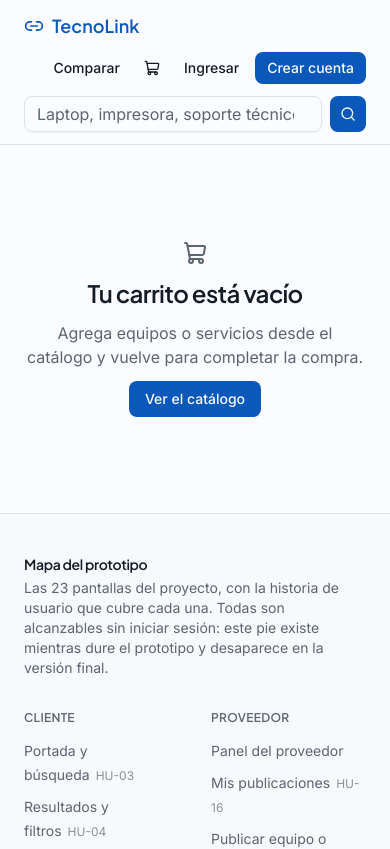
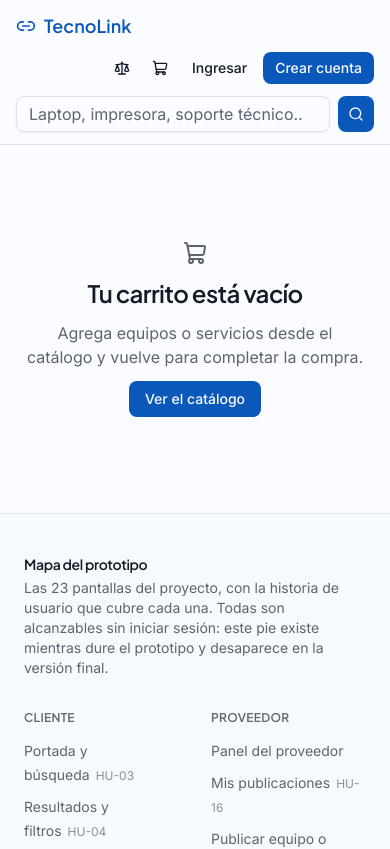
Before and after one commit to esteban-abanto-2709/TecnoLink, a Next.js app in the folder apps/web/: page /cart in a window 390 px wide. Shown: the top 849 px of the page. Built offline with nearby package versions, Linux system fonts and the light colour scheme.

Commit message:
fix(responsive): remove small-screen overflow and enlarge touch targets

```diff
--- a/apps/web/src/app/cart/page.tsx
+++ b/apps/web/src/app/cart/page.tsx
@@ -45,7 +45,7 @@ export default function Page() {
                 : `/services/${line.id}`;
 
             return (
-              <li key={line.id} className="flex gap-4 py-4">
+              <li key={line.id} className="flex flex-wrap gap-4 py-4">
                 <span className="grid size-16 shrink-0 place-items-center rounded-lg bg-muted">
                   <CategoryIcon
                     categoryId={source?.categoryId ?? ""}
@@ -53,7 +53,7 @@ export default function Page() {
                   />
                 </span>
 
-                <div className="min-w-0 flex-1 space-y-1">
+                <div className="min-w-0 flex-1 basis-40 space-y-1">
                   <Link href={href} className="font-medium hover:text-primary">
                     {line.name}
                   </Link>
@@ -67,15 +67,16 @@ export default function Page() {
                   </p>
                 </div>
 
-                <div className="flex flex-col items-end gap-2">
+                <div className="flex w-full items-center justify-between gap-3 sm:w-auto sm:flex-col sm:items-end">
                   <span className="font-medium">
                     {formatPrice(line.price * line.quantity)}
                   </span>
 
-                  <div className="flex items-center gap-1">
+                  <div className="flex items-center gap-1.5">
                     <Button
                       variant="outline"
-                      size="icon-xs"
+                      size="icon-sm"
+                      className="size-9 sm:size-7"
                       aria-label="Quitar una unidad"
                       onClick={() => setQuantity(line.id, line.quantity - 1)}
                     >
@@ -86,7 +87,8 @@ export default function Page() {
                     </span>
                     <Button
                       variant="outline"
-                      size="icon-xs"
+                      size="icon-sm"
+                      className="size-9 sm:size-7"
                       aria-label="Agregar una unidad"
                       onClick={() => setQuantity(line.id, line.quantity + 1)}
                     >
@@ -94,7 +96,8 @@ export default function Page() {
                     </Button>
                     <Button
                       variant="ghost"
-                      size="icon-xs"
+                      size="icon-sm"
+                      className="size-9 sm:size-7"
                       aria-label={`Quitar ${line.name}`}
                       onClick={() => removeFromCart(line.id)}
                     >
--- a/apps/web/src/app/compare/page.tsx
+++ b/apps/web/src/app/compare/page.tsx
@@ -113,7 +113,8 @@ export default function Page() {
                     </span>
                     <Button
                       variant="ghost"
-                      size="icon-xs"
+                      size="icon-sm"
+                      className="size-9 sm:size-7"
                       aria-label={`Quitar ${product.name} del comparador`}
                       onClick={() => removeFromCompare(product.id)}
                     >
--- a/apps/web/src/components/site-header.tsx
+++ b/apps/web/src/components/site-header.tsx
@@ -1,5 +1,5 @@
 import Link from "next/link";
-import { Link2, Search, ShoppingCart } from "lucide-react";
+import { Link2, Scale, Search, ShoppingCart } from "lucide-react";
 
 import { ButtonLink } from "@/components/button-link";
 import { CartCount } from "@/components/cart-count";
@@ -11,7 +11,7 @@ import { Input } from "@/components/ui/input";
 export function SiteHeader() {
   return (
     <header className="border-b border-border bg-background">
-      <div className="mx-auto flex w-full max-w-6xl flex-wrap items-center gap-x-6 gap-y-3 px-6 py-3">
+      <div className="mx-auto flex w-full max-w-6xl flex-wrap items-center gap-x-4 gap-y-3 px-4 py-3 sm:gap-x-6 sm:px-6">
         <Link
           href="/"
           className="flex items-center gap-2 text-primary transition-colors hover:text-foreground"
@@ -35,8 +35,14 @@ export function SiteHeader() {
         </form>
 
         <nav className="ml-auto flex items-center gap-1">
-          <ButtonLink href="/compare" variant="ghost" size="sm">
-            Comparar
+          <ButtonLink
+            href="/compare"
+            variant="ghost"
+            size="sm"
+            aria-label="Comparador"
+          >
+            <Scale className="sm:hidden" />
+            <span className="hidden sm:inline">Comparar</span>
             <CompareCount />
           </ButtonLink>
           <ButtonLink
```
Also changed, not shown: 4 other files (tests, documents, lock files or other folders).
